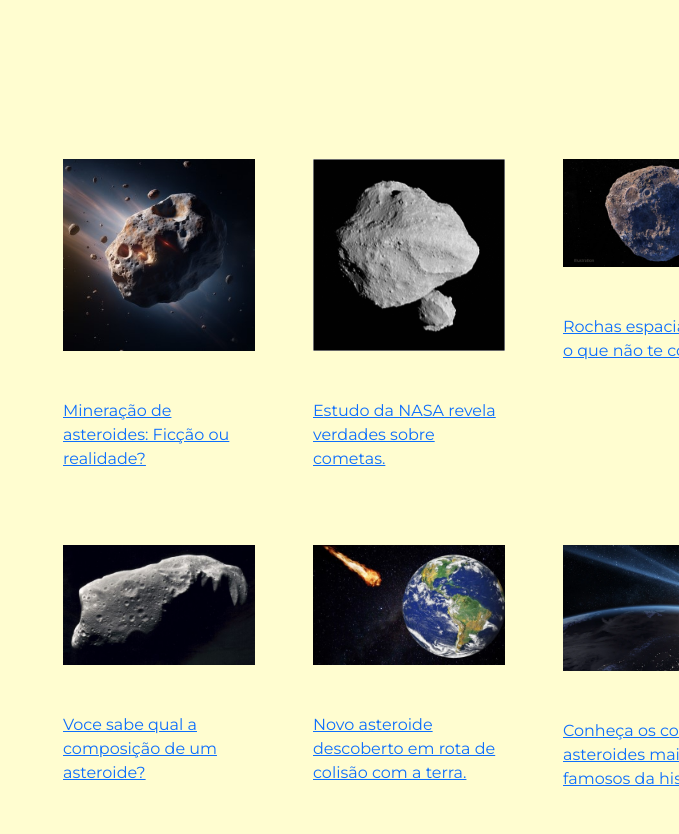
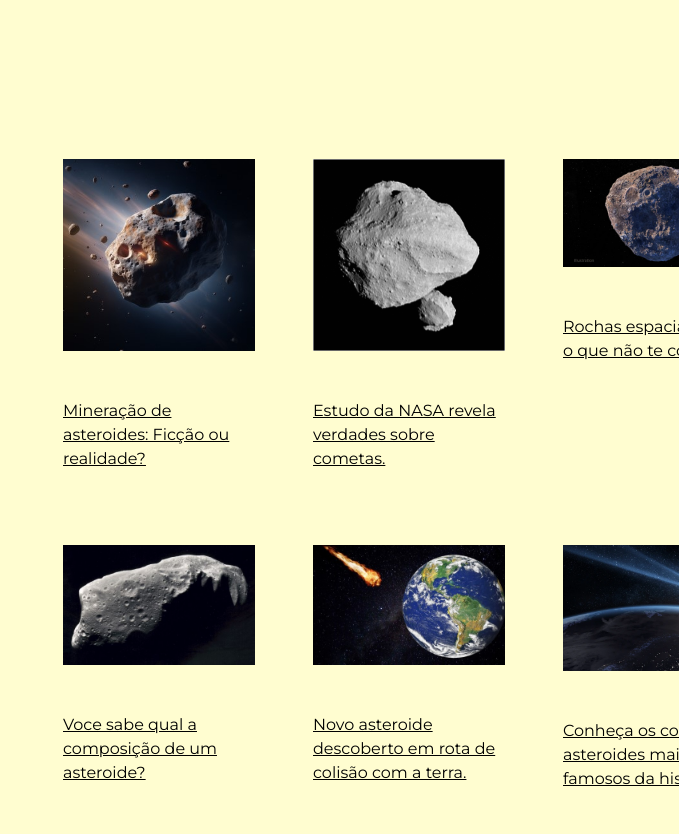
Before and after one commit to gui-fagundes/Design-Interfaces, a plain HTML site: page index.html in a window 1280 px wide. Shown: the part 1423-2257 px from the top of the page, without its empty margins (601-1280 px from the left). Drawn offline with nearby package versions, Linux system fonts and the light colour scheme.

Commit message:
Update style.css

```diff
--- a/css/style.css
+++ b/css/style.css
@@ -158,7 +158,9 @@ main {
   grid-row-start: 2;
   grid-row-end: 3;
 }
-
+.galeria a {
+  color: black;
+}
 
 .formulario{
   padding: 15px;
```
